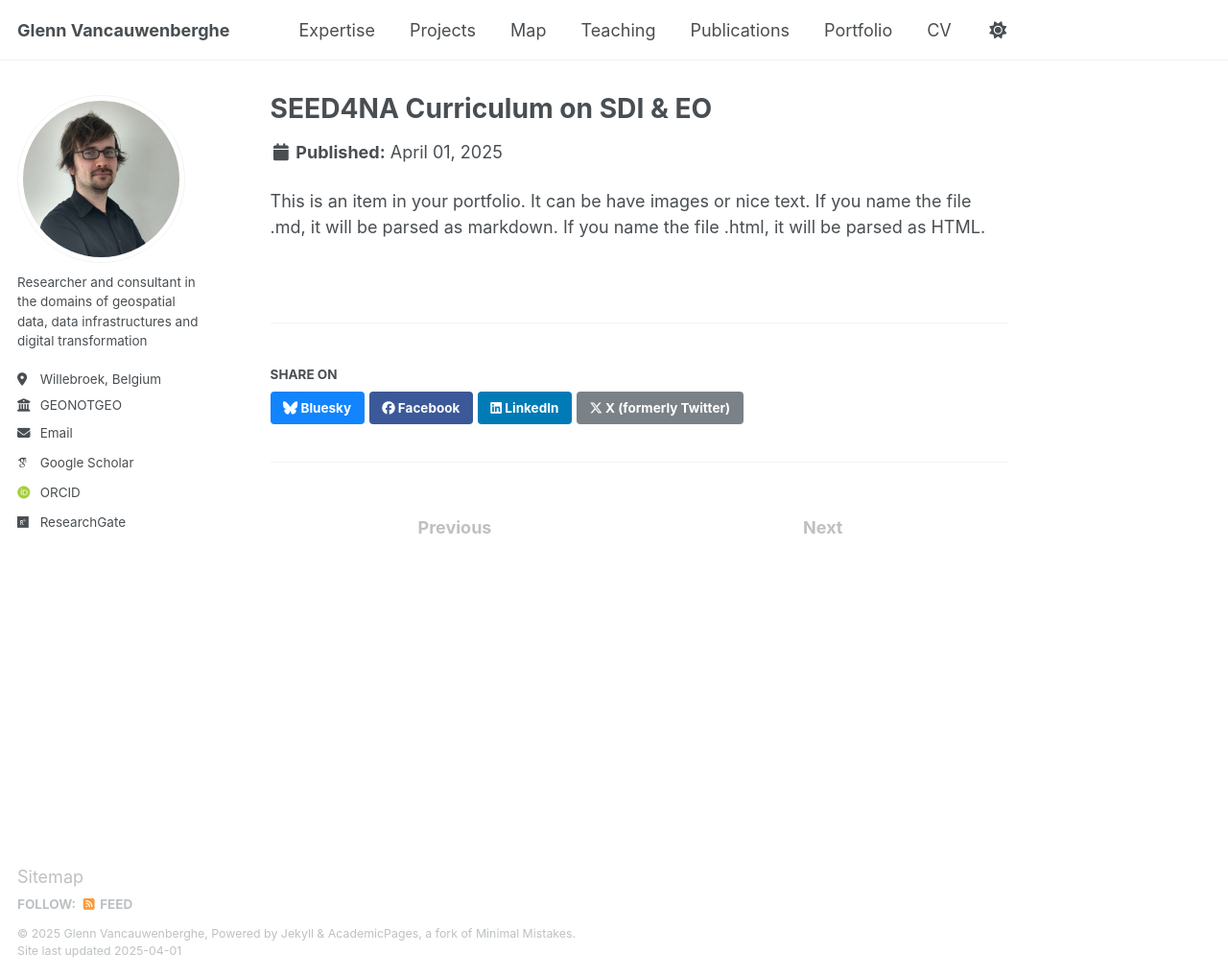
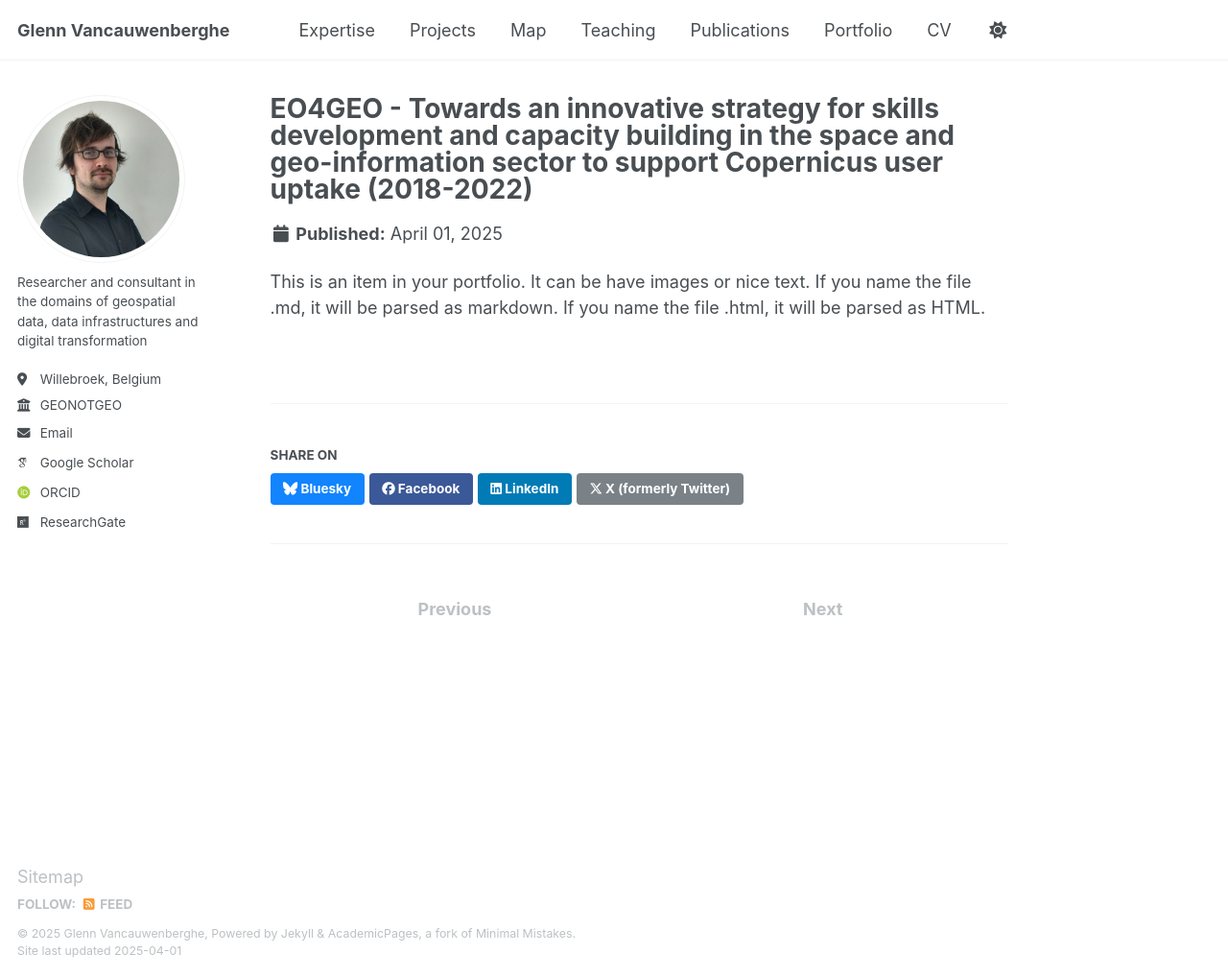
Before and after one commit to GVancauwenberghe/gvancauwenberghe.github.io, a Jekyll site: the page built from _portfolio/portfolio-6.md, in a window 1280 px wide and 1019 px high. Shown: the whole window at 96% size. Built offline with Jekyll 4.4.1, drawn with Linux system fonts in a browser that asks for light colours; some web fonts are replaced.

Commit message:
Update portfolio-6.md

```diff
--- a/_portfolio/portfolio-6.md
+++ b/_portfolio/portfolio-6.md
@@ -1,6 +1,6 @@
 ---
-title: "SEED4NA Curriculum on SDI & EO"
-excerpt: "Short of portfolio item number 1<br/><img src='/images/seed4na.png'>"
+title: "EO4GEO - Towards an innovative strategy for skills development and capacity building in the space and geo-information sector to support Copernicus user uptake (2018-2022)"
+excerpt: "GI/EO job advertisements analysis<br/><img src='/images/eo4geo.png'>"
 collection: portfolio
 ---
 
```
